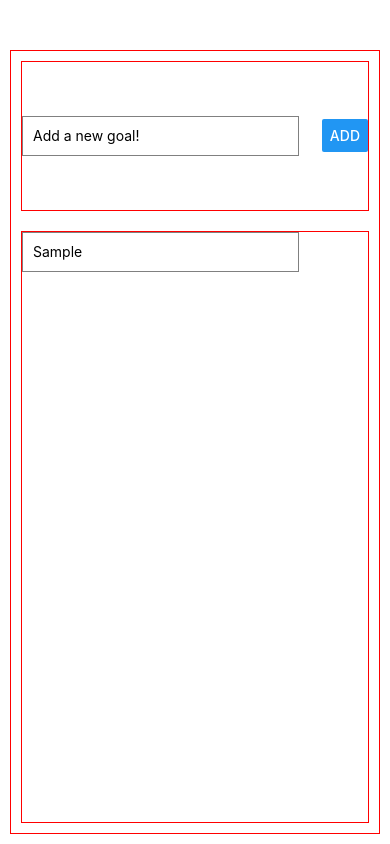
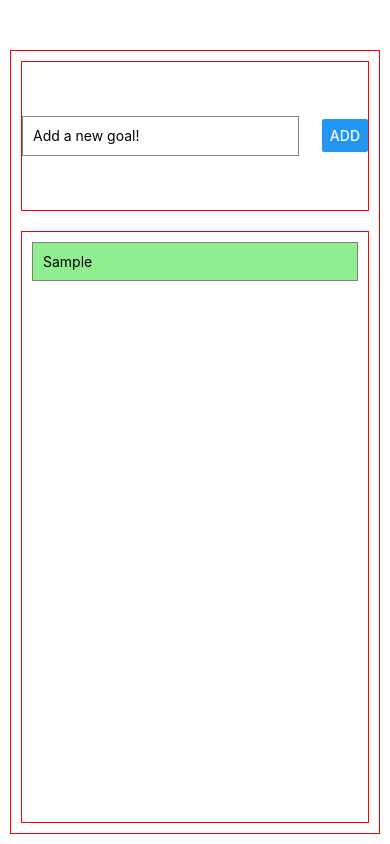
Before and after one commit to ravraw/react_native_goals_app, a React Native app: screen / in a window 390 px wide. Both pictures are taken after typing "Sample" into the empty fields and a click on the button "ADD". Built offline with nearby package versions, Linux system fonts and the light colour scheme.

Commit message:
Updated list style

```diff
--- a/App.js
+++ b/App.js
@@ -32,9 +32,9 @@ const App = () => {
       </View>
       <View style={styles.listContainer}>
         {goalList.map((goal) => (
-          <Text style={styles.textInput} key={goal}>
-            {goal}
-          </Text>
+          <View key={goal} style={styles.listItem}>
+            <Text>{goal}</Text>
+          </View>
         ))}
       </View>
     </SafeAreaView>
@@ -69,7 +69,7 @@ const styles = StyleSheet.create({
   listItem: {
     padding: 10,
     margin: 10,
-    backgroundColor: "lightgray",
+    backgroundColor: "lightgreen",
     borderColor: "gray",
     borderWidth: 1,
   },
```
